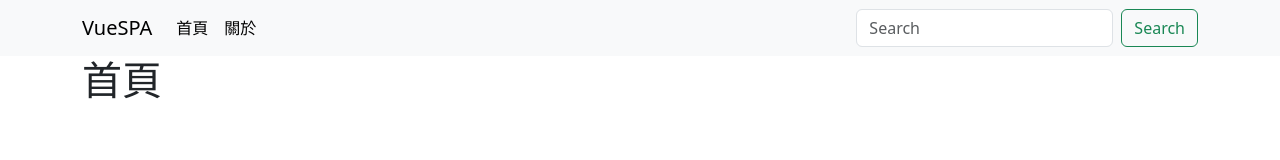
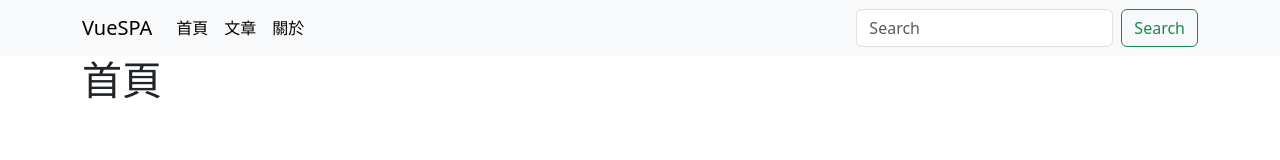
Before and after one commit to idben/EEIT215_20260420, a Vue app in the folder spa01/: page / in a window 1280 px wide. Shown: the top 160 px of the page. Built offline with nearby package versions, Linux system fonts and the light colour scheme.

Commit message:
nav link

```diff
--- a/spa01/src/components/NavBar.vue
+++ b/spa01/src/components/NavBar.vue
@@ -15,6 +15,9 @@ import { RouterLink } from 'vue-router';
                 <ul class="navbar-nav me-auto mb-2 mb-lg-0">
                     <li class="nav-item">
                         <RouterLink to="/" class="nav-link active" aria-current="page">首頁</RouterLink>
+                    </li>
+                    <li class="nav-item">
+                        <RouterLink to="/articles" class="nav-link active" aria-current="page">文章</RouterLink>
                     </li>
                     <li class="nav-item">
                         <RouterLink to="/about" class="nav-link active" aria-current="page">關於</RouterLink>
```
